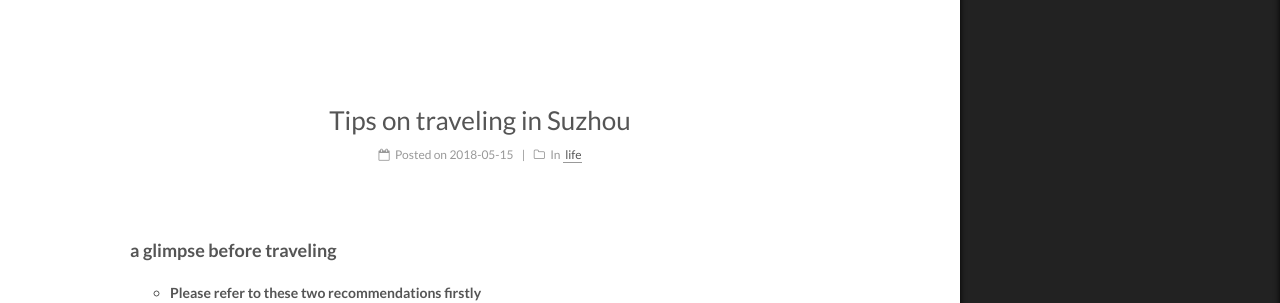
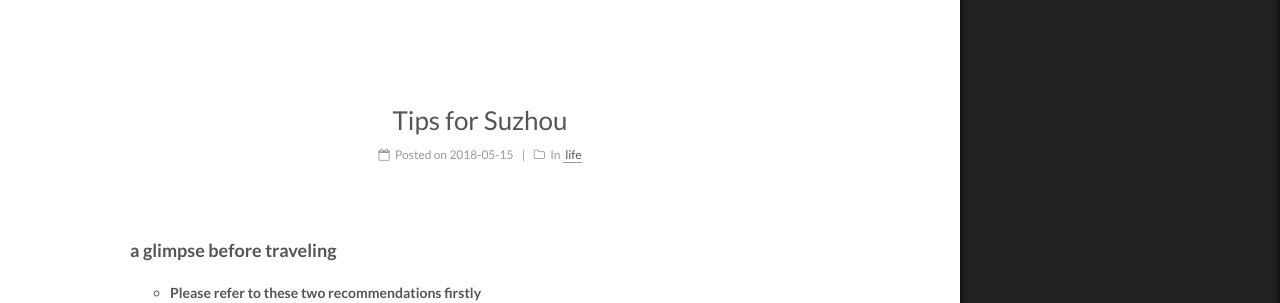
Before and after one commit to guannnni/2018, a Jekyll site: the page built from _posts/2018-05-15-Tips-for-Suzhou.md, in a window 1280 px wide. Shown: the part 276-579 px from the top of the page. Built offline with Jekyll 4.4.1, drawn with Linux system fonts in a browser that asks for light colours.

Commit message:
Update 2018-05-15-Tips-for-Suzhou.md

```diff
--- a/_posts/2018-05-15-Tips-for-Suzhou.md
+++ b/_posts/2018-05-15-Tips-for-Suzhou.md
@@ -1,5 +1,5 @@
 ---
-title: Tips on traveling in Suzhou
+title: Tips for Suzhou
 date: 2018-05-15
 categories:
 -  life
```
